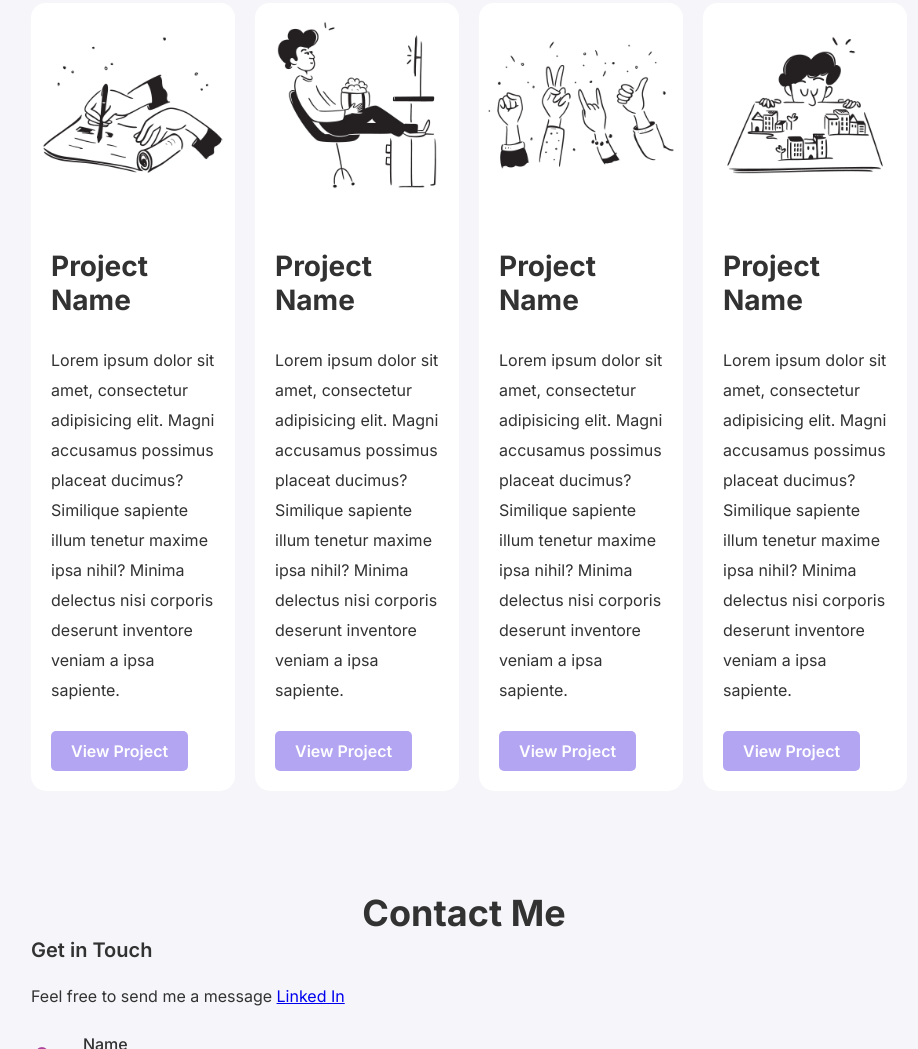
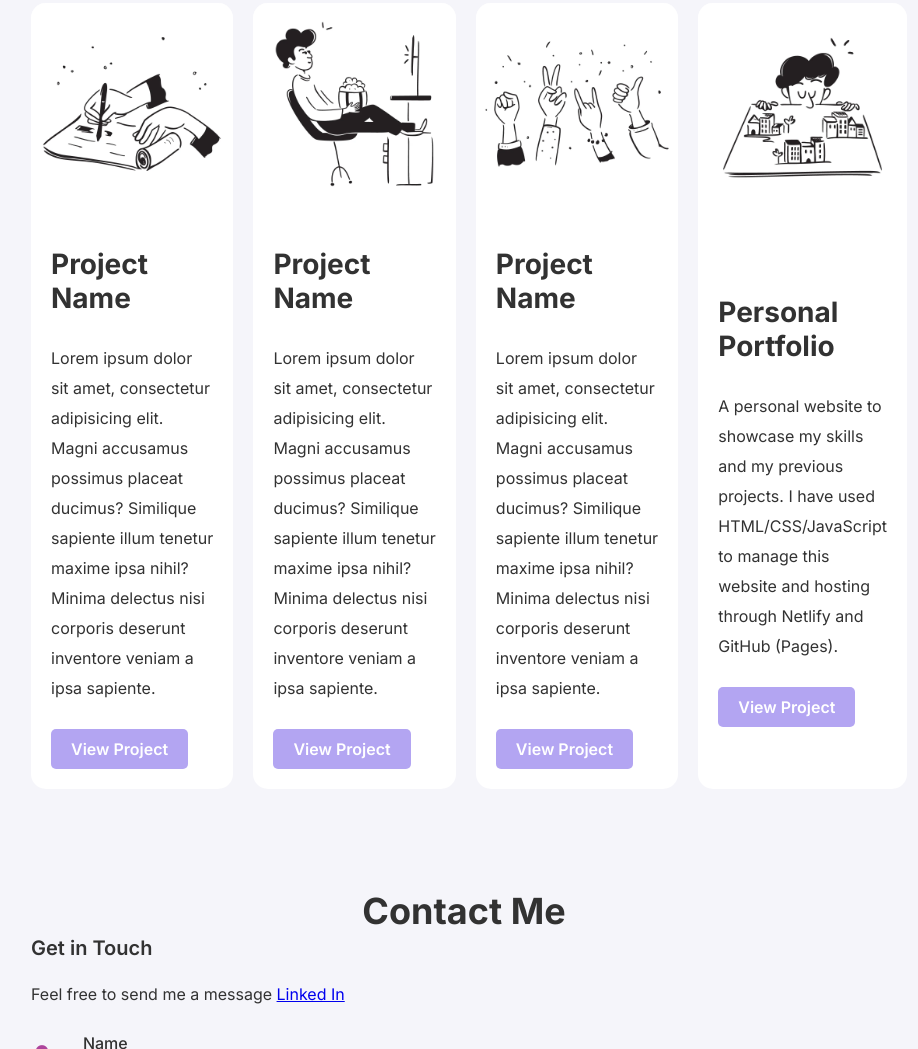
Before and after one commit to deepoza/personal-website, a plain HTML site: page index.html in a window 1280 px wide. Shown: the part 1395-2444 px from the top of the page, without its empty margins (161-1079 px from the left). Drawn offline with nearby package versions, Linux system fonts and the light colour scheme.

Commit message:
project 4 update

```diff
--- a/index.html
+++ b/index.html
@@ -135,16 +135,13 @@
                         <img class="project-image-thumbnail" src="./assets/image2.jpg" />
                     </div>
                     <div class="project-text-container">
-                        <h3 class="project-title">Project Name</h3>
+                        <h3 class="project-title">Personal Portfolio</h3>
                         <div class="content-section-text">
                             <p>
-                                Lorem ipsum dolor sit amet, consectetur adipisicing elit. Magni accusamus possimus
-                                placeat
-                                ducimus?
-                                Similique sapiente illum tenetur maxime ipsa nihil? Minima delectus nisi corporis
-                                deserunt
-                                inventore
-                                veniam a ipsa sapiente.
+                                A personal website to showcase my skills and my previous projects.
+                                I have used HTML/CSS/JavaScript to manage this website and hosting
+                                through Netlify and GitHub (Pages).
+
                             </p>
                         </div>
                         <a href=""><button class="generic-button">View Project</button></a>
```
